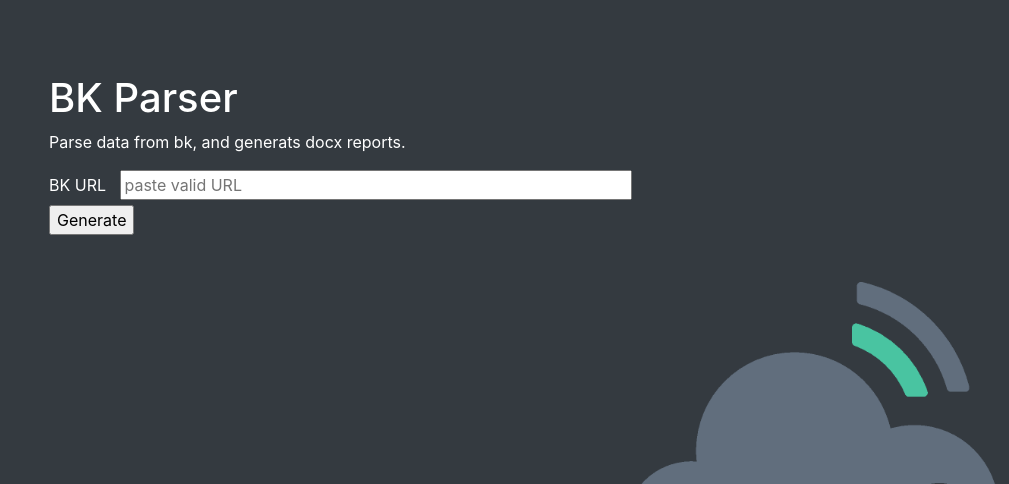
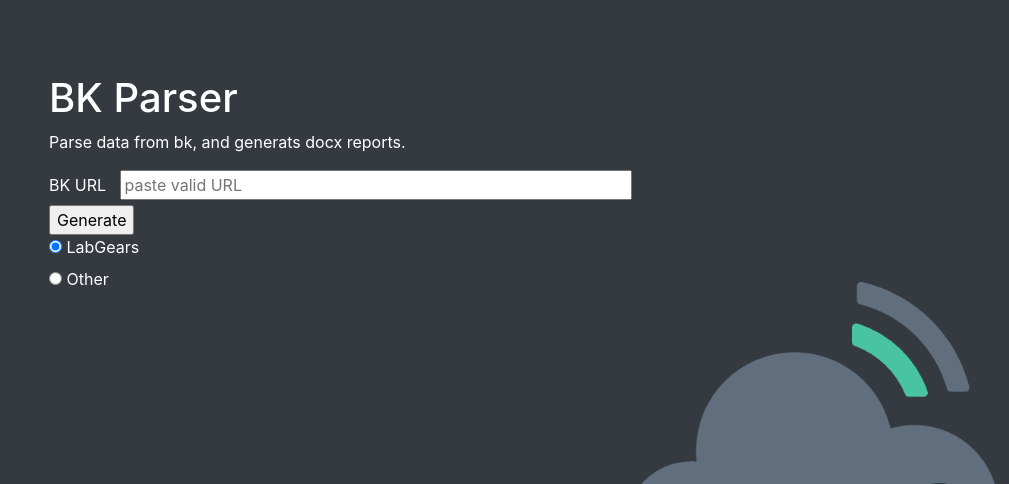
Before and after one commit to jasinski-ap/bk_parser, a Django app: page / in a window 1280 px wide. Shown: the part 206-690 px from the top of the page, without its empty margins (271-1280 px from the left). Run offline with Django 3.2, Linux system fonts and the light colour scheme; some libraries are stand-ins or nearby versions.

Commit message:
Add Project option selection

```diff
--- a/protokoly/templates/bk/index.html
+++ b/protokoly/templates/bk/index.html
@@ -49,6 +49,12 @@
                 <label for="url">BK URL </label>
                 <input id="url" type="text" name="url" value="" placeholder="paste valid URL" style="margin-left:10px; width:80%">
                 <input type="submit" value="Generate">
+                <br />
+                <input type="radio" id="labgears" name="project" value="LabGears" checked="checked">
+                <label for="labgears">LabGears</label><br>
+                <input type="radio" id="other" name="project" value="Other">
+                <label for="other">Other</label>
+
             </form>
         </div>
     </div>
--- a/protokoly/views.py
+++ b/protokoly/views.py
@@ -16,9 +16,12 @@ class LandingPage(View):
         return render(request, self.template_name)
 
     def post(self, request, *args, **kwargs):
+        # get url
         url = request.POST.get('url')
         validator = URLValidator()
         url_is_valid = True
+        # get project
+        project = request.POST.get('project')
         try:
             validator(url)
         except ValidationError as msg:
@@ -41,7 +44,7 @@ class LandingPage(View):
             bk_data = None
         if bk_data:
             try:
-                filename, generated_file = protokol_generator(bk_data)
+                filename, generated_file = protokol_generator(bk_data, project)
             except Exception as msg:
                 print(msg)
                 filename = None
```
Also changed, not shown: protokoly/docx_generator.py (+12 -5 lines).
